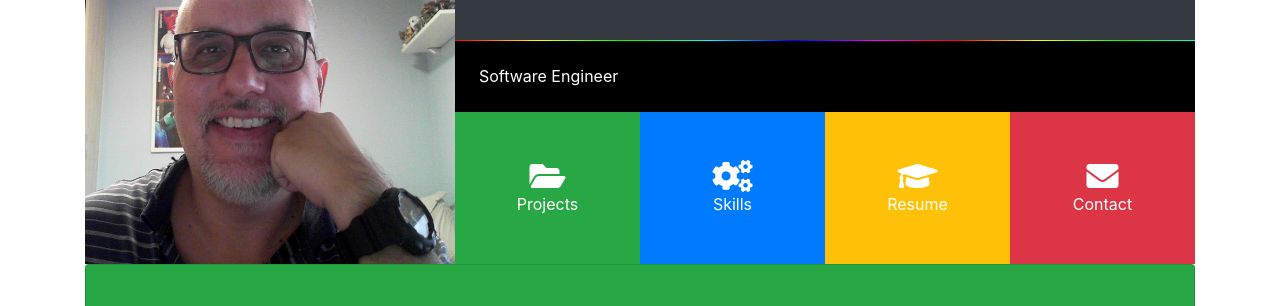
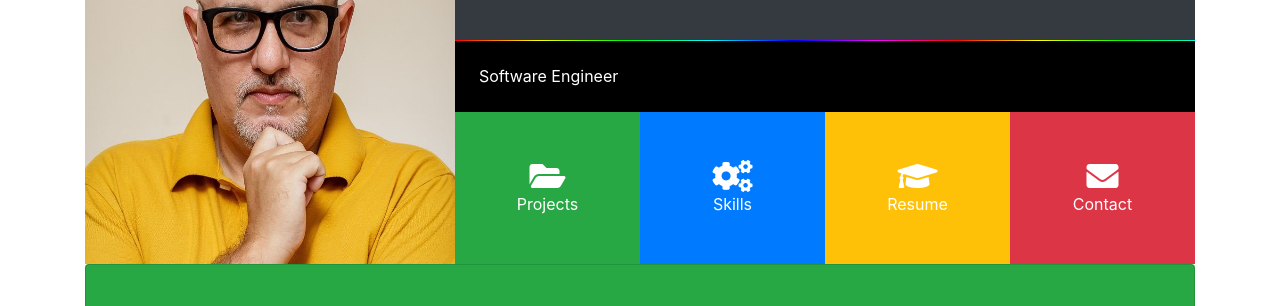
Before and after one commit to Gus-Viola/portfolio, a plain HTML site: page index.html in a window 1280 px wide. Shown: the part 131-437 px from the top of the page. Drawn offline with nearby package versions, Linux system fonts and the light colour scheme; some packages are replaced by stand-ins of ours; a script that the page names is missing.

Commit message:
New picture

```diff
--- a/index.html
+++ b/index.html
@@ -33,7 +33,7 @@
 
       <div class="row no-gutters">
         <div class="col-lg-4 col-md-5">
-          <img src="img/gus-compressed.jpg" alt="Picture of Gus Viola smiling">
+          <img src="img/guscolor.png" alt="Picture of Gus Viola">
         </div>
         <div class="col-lg-8 col-md-7">
           <div class="d-flex flex-column">
```
Also changed, not shown: img/gus_bw.png (added), img/gus_bw2.png (added), img/gus_bw_compressed.jpg (added), img/guscolor.png (added).
